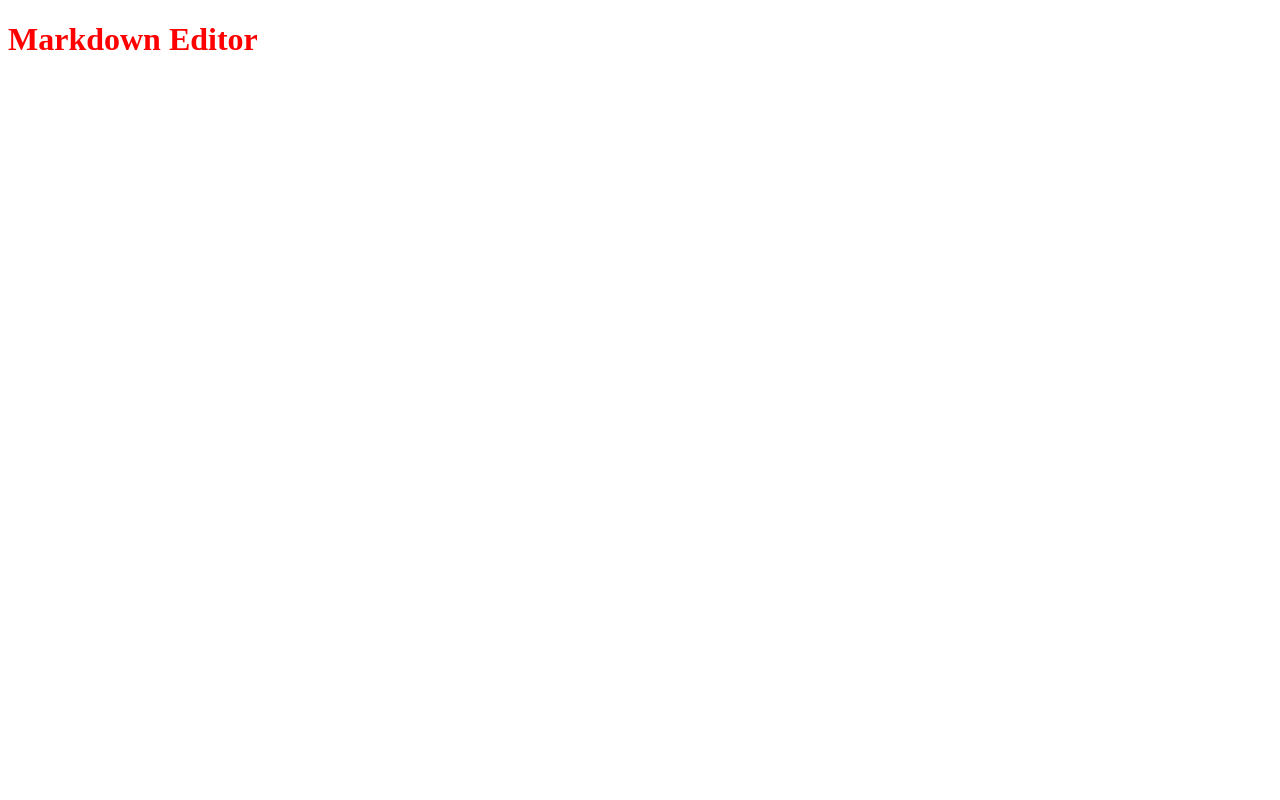
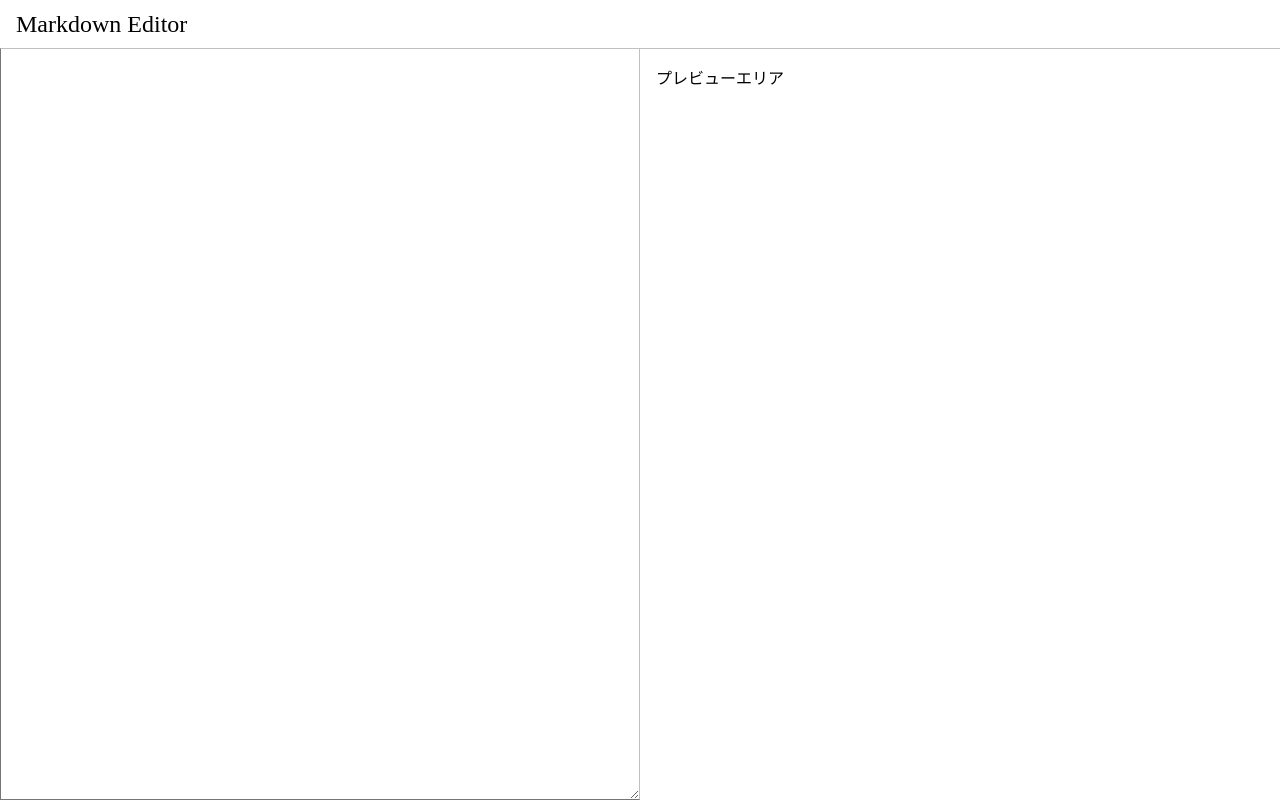
Before and after one commit to Hikaru-Giannis/markdown-editor, a React app: page / in a window 1280 px wide. Built offline with nearby package versions, Linux system fonts and the light colour scheme.

Commit message:
カスタムフックを利用した、エディタ画面の実装。

```diff
--- /dev/null
+++ b/src/hooks/use_state_with_storage.ts
@@ -0,0 +1,12 @@
+import { useState } from "react";
+
+export const useStateWithStorage = (init: string, key: string): [string, (s: string) => void] => {
+    const [value, setValue] = useState<string>(localStorage.getItem(key) || init)
+
+    const setValueWithStorage = (nextValue: string): void => {
+        setValue(nextValue)
+        localStorage.setItem(key, nextValue)
+    }
+
+    return [value, setValueWithStorage]
+}
--- a/src/index.tsx
+++ b/src/index.tsx
@@ -1,11 +1,20 @@
 import * as React from 'react'
 import { render } from 'react-dom'
 import styled from 'styled-components'
+import { createGlobalStyle } from 'styled-components'
+import { Editor } from './pages/editor'
 
-const Header = styled.h1`
-    color: red;
+const GlobalStyle = createGlobalStyle`
+    body * {
+        box-sizing: border-box;
+    }
 `
 
-const Main = (<Header>Markdown Editor</Header>)
+const Main = (
+    <>
+        <GlobalStyle />
+        <Editor />
+    </>
+)
 
 render(Main, document.getElementById('app'))
--- /dev/null
+++ b/src/pages/editor.tsx
@@ -0,0 +1,66 @@
+import * as React from "react"
+import styled from "styled-components"
+import { useStateWithStorage } from "../hooks/use_state_with_storage"
+
+const Header = styled.header`
+    font-size: 1.5rem;
+    height: 2rem;
+    left: 0;
+    line-height: 2rem;
+    padding: 0.5rem 1rem;
+    position: fixed;
+    right: 0;
+    top: 0;
+`
+
+const Wrapper = styled.div`
+    bottom: 0;
+    left: 0;
+    position: fixed;
+    right: 0;
+    top: 3rem;
+`
+
+const TextArea = styled.textarea`
+    border-right: 1px solid silver;
+    border-top: 1px solid silver;
+    bottom: 0;
+    font-size: 1rem;
+    left: 0;
+    padding: 0.5rem;
+    position: absolute;
+    top: 0;
+    width: 50vw;
+`
+
+const Preview = styled.div`
+    border-top: 1px solid silver;
+    bottom: 0;
+    overflow-y: scroll;
+    padding: 1rem;
+    position: absolute;
+    right: 0;
+    top: 0;
+    width: 50vw;
+`
+
+const StorageKey = 'pages/editor:text'
+
+export const Editor:React.FC = () => {
+    const [text, setText] = useStateWithStorage('', StorageKey)
+
+    return (
+        <>
+            <Header>
+                Markdown Editor
+            </Header>
+            <Wrapper>
+                <TextArea
+                    onChange={(event) => { setText(event.target.value )}}
+                    value={text}
+                />
+                <Preview>プレビューエリア</Preview>
+            </Wrapper>
+        </>
+    )
+}
```
